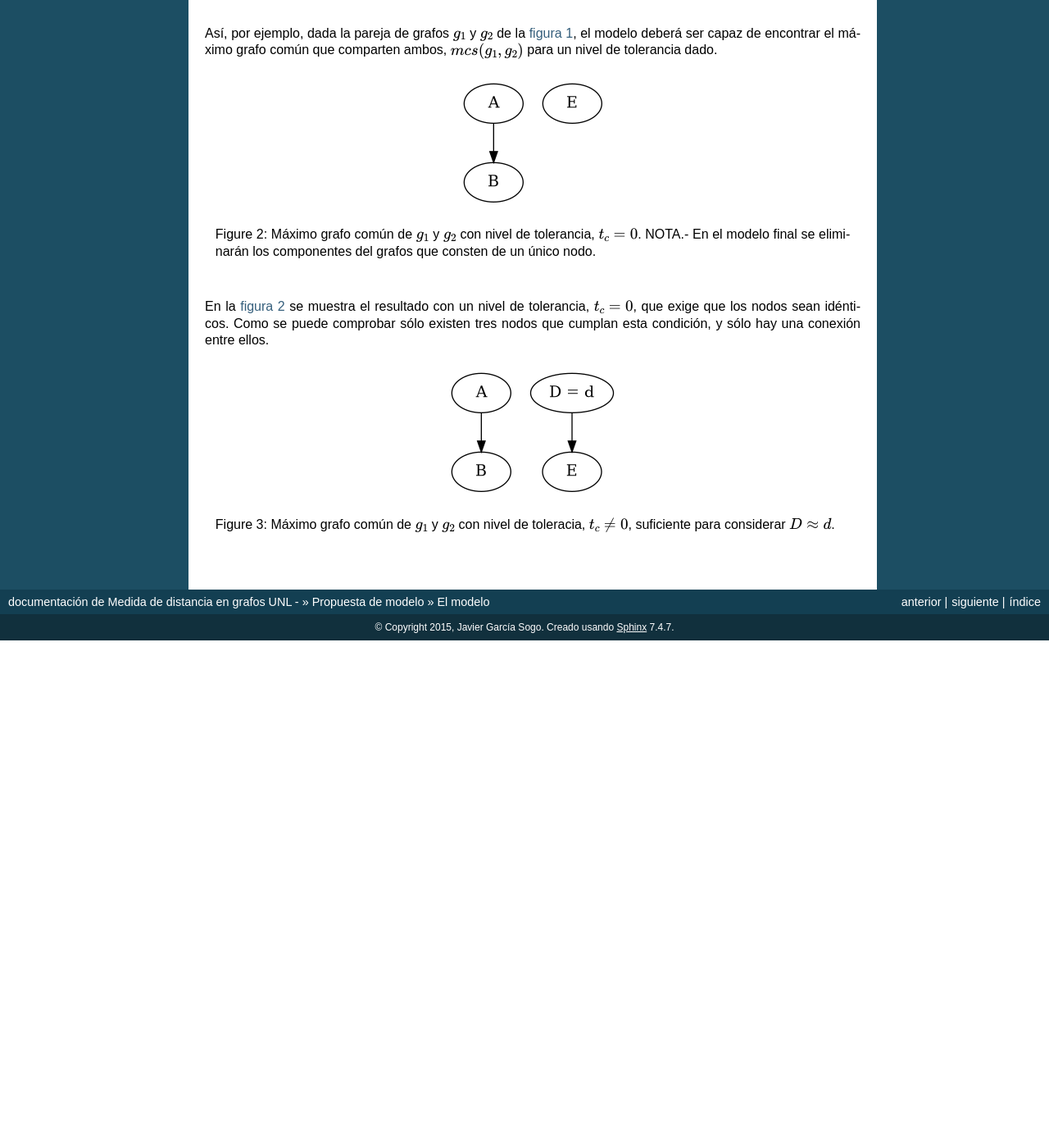
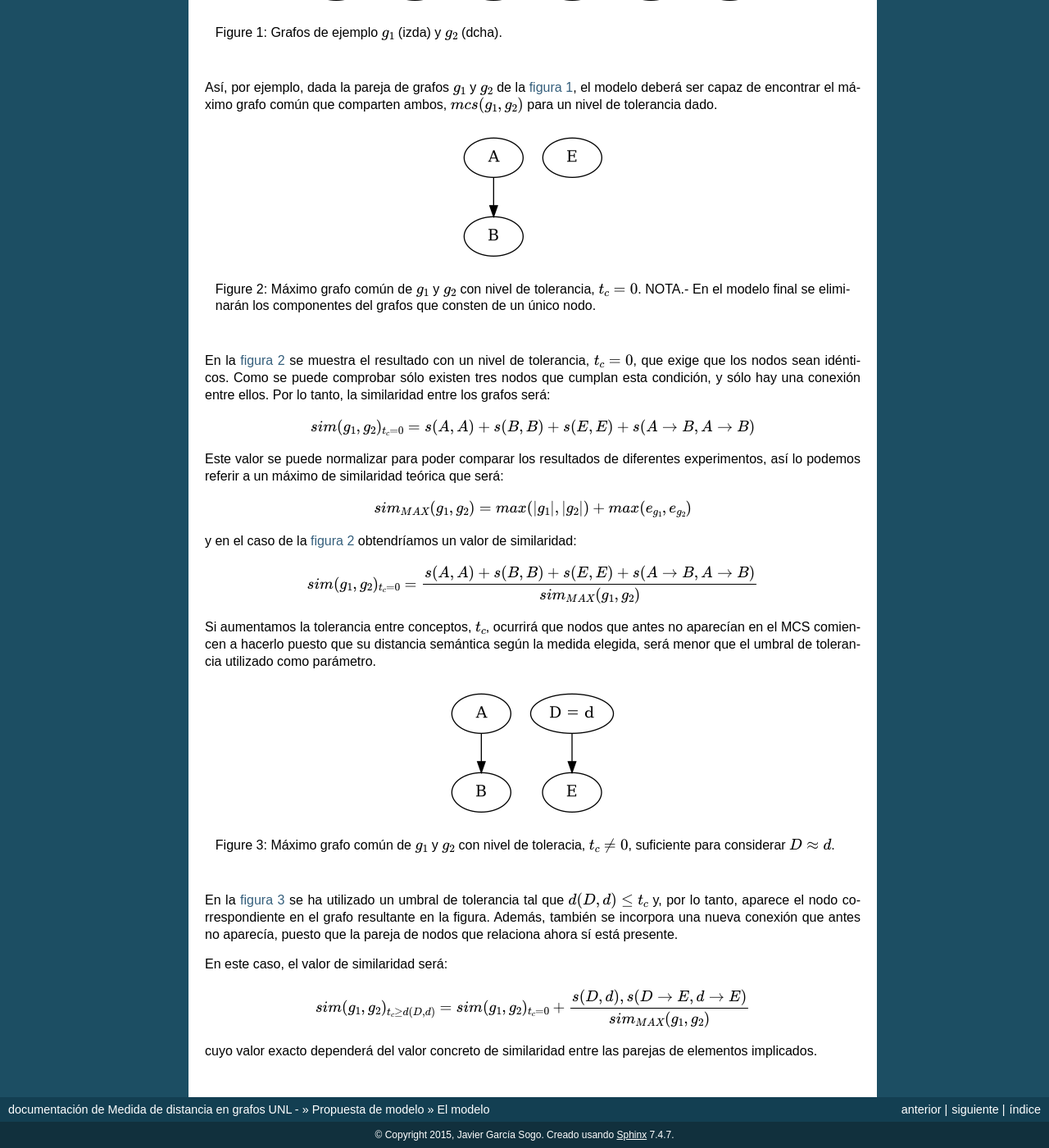
Before and after one commit to jgsogo/muia_tfm, a Sphinx documentation site: the page built from doc/4.model/ii.modelo.rst, in a window 1280 px wide and 1400 px high, scrolled down 624 px. Shown: the whole window at 82% size. Built offline with Sphinx 7.4.7, drawn with Linux system fonts in a browser that asks for light colours; before the commit the page ends 1405 px from its top, so only the background shows below that; some of the changed text lies outside the part shown.

Commit message:
se expone el modelo

```diff
--- a/doc/4.model/ii.modelo.rst
+++ b/doc/4.model/ii.modelo.rst
@@ -17,7 +17,12 @@ como iguales cualquier pareja.
 La búsqueda de los subgrafos :math:`H_1` y :math:`H_2` se realiza utilizando el algoritmo
 McGregor y guardando todos los subgrafos comunes candidatos a ser máximo subgrafo común;
 en un paso posterior se escoge de entre los candidatos, el subconjunto que maximice la
-similaridad entre los grafos de partida.
+similaridad entre los grafos de partida. Así:
+
+.. math::
+
+   sim(G_1, G_2) = argmax \sum_{i \in G_1, j \in G_2} sim(n_i, n_j) + sim(r_i, r_j)
+
 
 .. warning:: Meter un poco de formulación
 
@@ -74,8 +79,31 @@ tolerancia dado.
 En la :num:`figura #fig-model-example-mcs1` se muestra el resultado con un nivel de
 tolerancia, :math:`t_c=0`, que exige que los nodos sean idénticos. Como se puede
 comprobar sólo existen tres nodos que cumplan esta condición, y sólo hay una conexión
-entre ellos.
+entre ellos. Por lo tanto, la similaridad entre los grafos será:
 
+.. math::
+
+   sim(g_1, g_2)_{t_c=0}=s(A,A) + s(B,B) + s(E,E) + s(A \to B, A \to B)
+
+Este valor se puede normalizar para poder comparar los resultados de diferentes
+experimentos, así lo podemos referir a un máximo de similaridad teórica que será:
+
+.. math::
+
+   sim_{MAX}(g_1, g_2) = max(|g_1|, |g_2|) + max(e_{g_1}, e_{g_2})
+
+y en el caso de la :num:`figura #fig-model-example-mcs1` obtendríamos un valor de
+similaridad:
+
+.. math::
+
+   sim(g_1, g_2)_{t_c=0} = \frac{s(A,A) + s(B,B) + s(E,E) + s(A \to B, A \to B)}{sim_{MAX}(g_1, g_2)}
+
+
+Si aumentamos la tolerancia entre conceptos, :math:`t_c`, ocurrirá que nodos que
+antes no aparecían en el MCS comiencen a hacerlo puesto que su distancia semántica
+según la medida elegida, será menor que el umbral de tolerancia utilizado como
+parámetro.
 
 .. _fig-model-example-mcs2:
 .. graphviz::
@@ -91,3 +119,18 @@ entre ellos.
     A -> B
     D -> E
    }
+
+En la :num:`figura #fig-model-example-mcs2` se ha utilizado un umbral de tolerancia
+tal que :math:`d(D, d) \leq t_c` y, por lo tanto, aparece el nodo correspondiente
+en el grafo resultante en la figura. Además, también se incorpora una nueva conexión
+que antes no aparecía, puesto que la pareja de nodos que relaciona ahora sí está
+presente.
+
+En este caso, el valor de similaridad será:
+
+.. math::
+
+   sim(g_1, g_2)_{t_c \geq d(D,d)} = sim(g_1, g_2)_{t_c=0} + \frac{s(D, d), s(D \to E, d \to E)}{sim_{MAX}(g_1, g_2)}
+
+cuyo valor exacto dependerá del valor concreto de similaridad entre las parejas de
+elementos implicados.
```
